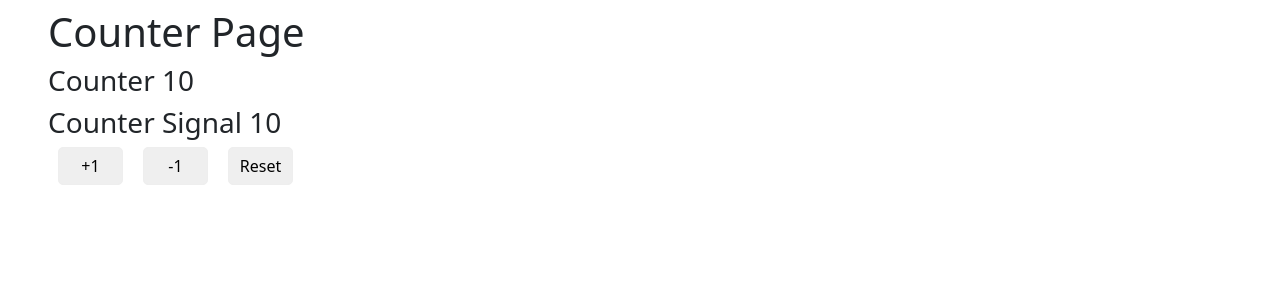
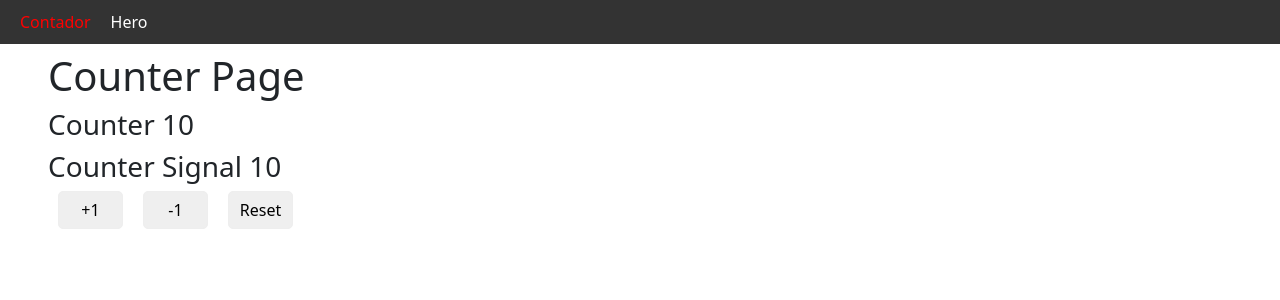
Before and after one commit to linuxcarl/angular-bases, an Angular app: page / in a window 1280 px wide. Shown: the top 300 px of the page. Built offline with nearby package versions, Linux system fonts and the light colour scheme.

Commit message:
feat: add navbar component

```diff
--- a/src/app/app.component.html
+++ b/src/app/app.component.html
@@ -1,3 +1,4 @@
+<app-navbar />
 <section class="mx-5 mt-2">
   <router-outlet />
 </section>
--- a/src/app/app.component.ts
+++ b/src/app/app.component.ts
@@ -1,9 +1,10 @@
 import { Component } from '@angular/core';
 import { RouterOutlet } from '@angular/router';
+import { NavbarComponent } from './components/shared/navbar/navbar.component';
 
 @Component({
   selector: 'app-root',
-  imports: [RouterOutlet],
+  imports: [RouterOutlet, NavbarComponent],
   templateUrl: './app.component.html',
 })
 export class AppComponent {
--- a/src/app/app.routes.ts
+++ b/src/app/app.routes.ts
@@ -10,5 +10,9 @@
   {
     path: 'hero',
     component: HeroPageComponent
+  },
+  {
+    path: '**',
+    redirectTo: ''
   }
 ];
--- /dev/null
+++ b/src/app/components/shared/navbar/navbar.component.html
@@ -0,0 +1,19 @@
+<style>
+  nav {
+    background-color: #333;
+    color: white;
+    padding: 10px;
+  }
+  a {
+    color: white;
+    text-decoration: none;
+    margin: 0 10px;
+  }
+  a.active {
+    color: red;
+  }
+  </style>
+<nav>
+  <a routerLink="/" routerLinkActive="active" [routerLinkActiveOptions]="{exact: true}">Contador</a>
+  <a [routerLink]="['/hero']" [routerLinkActive]="'active'" >Hero</a>
+</nav>
```
Also changed, not shown: src/app/components/shared/navbar/navbar.component.ts (added, +11 -0 lines).
